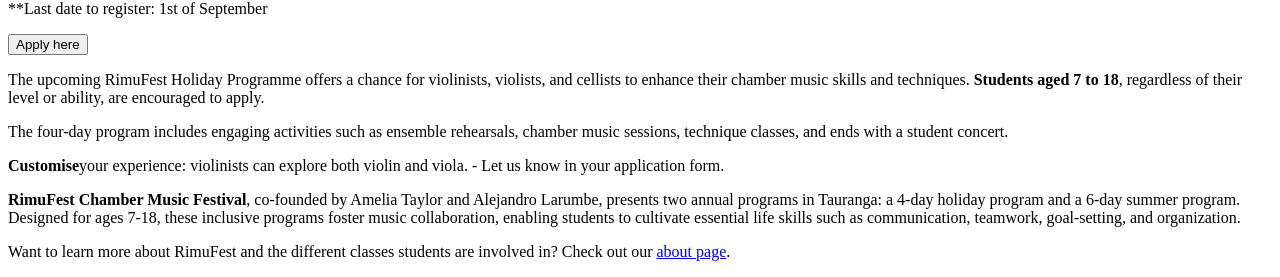
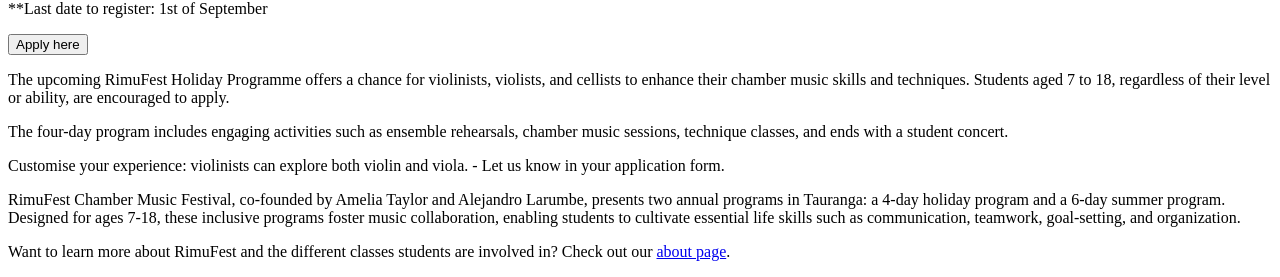
Before and after one commit to Alejandro-Larumbe/rimufest, a Next.js app: page /holiday-programme in a window 1280 px wide. Shown: the part 263-540 px from the top of the page. Built offline with nearby package versions, Linux system fonts and the light colour scheme.

Commit message:
More updates

```diff
--- a/pages/concerts/index.js
+++ b/pages/concerts/index.js
@@ -35,7 +35,7 @@
             </h3>
           </div>
 
-          <img src="/garden-concert.jpeg" className="w-full "></img>
+          <img src="/lockdown-quartet.png" className="w-full "></img>
 
           <a
             className="w-full flex justify-center"
@@ -80,7 +80,7 @@
             </p>
             <p className="text-lg ">Enter by donation</p>
           </div>
-          <img src="/student-concert-2022.jpeg" className="w-full "></img>
+          <img src="/student-concert.jpg" className="w-full "></img>
 
           <span>
             The RimuFest student concert is a family-friendly celebration,
--- a/pages/holiday-programme.js
+++ b/pages/holiday-programme.js
@@ -50,8 +50,9 @@
           <p>
             The upcoming RimuFest Holiday Programme offers a chance for
             violinists, violists, and cellists to enhance their chamber music
-            skills and techniques. <strong>Students aged 7 to 18</strong>,
-            regardless of their level or ability, are encouraged to apply.
+            skills and techniques.{" "}
+            <span className="text-pink">Students aged 7 to 18</span>, regardless
+            of their level or ability, are encouraged to apply.
           </p>
         </div>
         <div className="py-4 text-base">
@@ -63,16 +64,18 @@
         </div>
         <div className="py-8 text-base">
           <p>
-            <strong>Customise</strong>your experience: violinists can explore
-            both violin and viola. - Let us know in your application form.
+            <span className="text-pink">Customise</span> your experience:
+            violinists can explore both violin and viola. - Let us know in your
+            application form.
           </p>
           <p>
-            <strong>RimuFest Chamber Music Festival</strong>, co-founded by
-            Amelia Taylor and Alejandro Larumbe, presents two annual programs in
-            Tauranga: a 4-day holiday program and a 6-day summer program.
-            Designed for ages 7-18, these inclusive programs foster music
-            collaboration, enabling students to cultivate essential life skills
-            such as communication, teamwork, goal-setting, and organization.
+            <span className="text-pink">RimuFest Chamber Music Festival</span>,
+            co-founded by Amelia Taylor and Alejandro Larumbe, presents two
+            annual programs in Tauranga: a 4-day holiday program and a 6-day
+            summer program. Designed for ages 7-18, these inclusive programs
+            foster music collaboration, enabling students to cultivate essential
+            life skills such as communication, teamwork, goal-setting, and
+            organization.
           </p>
           <p>
             Want to learn more about RimuFest and the different classes students
```
Also changed, not shown: public/lockdown-quartet.png (added), public/student-concert.jpg (added).
